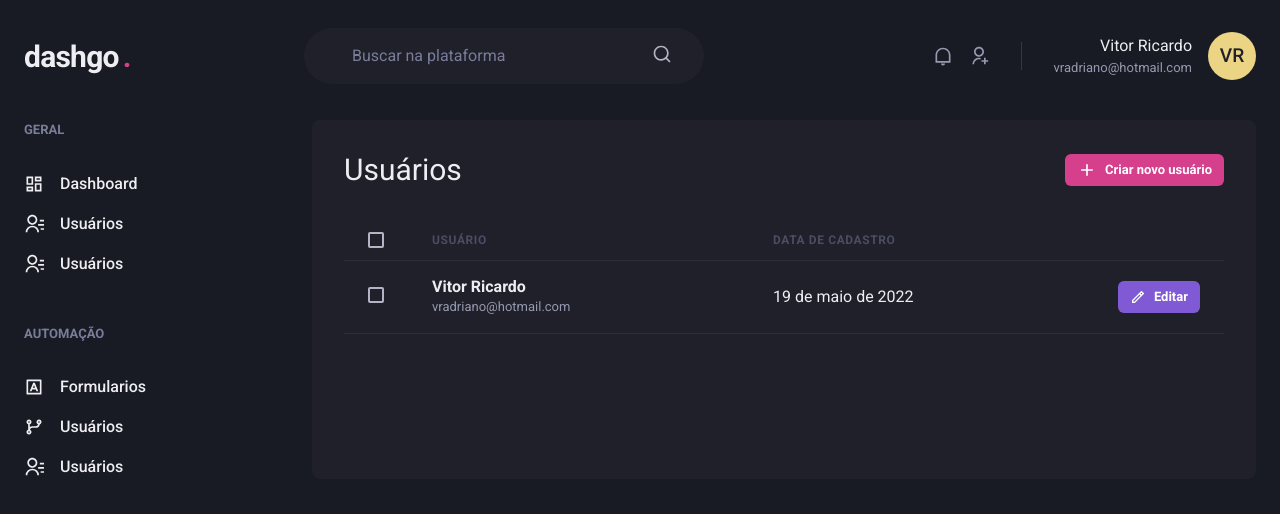
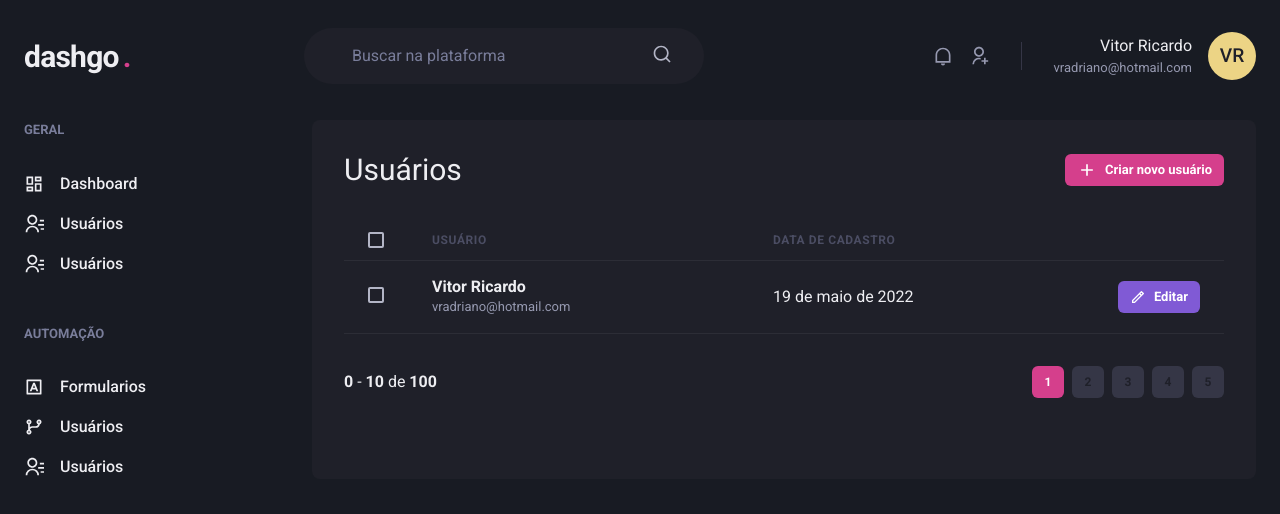
Before and after one commit to vradriano/dashgo, a Next.js app: page /users in a window 1280 px wide. Shown: the top 514 px of the page. Built offline with nearby package versions, Linux system fonts and the light colour scheme.

Commit message:
Pagination

```diff
--- /dev/null
+++ b/src/components/Pagination/index.tsx
@@ -0,0 +1,76 @@
+import { Stack, Button, Box } from '@chakra-ui/react'
+
+export default function Pagination() {
+  return (
+    <Stack
+      direction="row"
+      mt="8"
+      justify="space-between"
+      align="center"
+      spacing="6"
+    >
+      <Box>
+        <strong>0</strong> - <strong>10</strong> de <strong>100</strong>
+      </Box>
+      <Stack direction="row" spacing="2">
+        <Button
+          size="sm"
+          fontSize="xs"
+          width="4"
+          colorScheme="pink"
+          disabled
+          _disabled={{
+            bgColor: 'pink.500',
+            cursor: 'default'
+          }}
+        >
+          1
+        </Button>
+        <Button
+          size="sm"
+          fontSize="xs"
+          width="4"
+          bgColor="gray.700"
+          _hover={{
+            bg: 'gray.500'
+          }}
+        >
+          2
+        </Button>
+        <Button
+          size="sm"
+          fontSize="xs"
+          width="4"
+          bgColor="gray.700"
+          _hover={{
+            bg: 'gray.500'
+          }}
+        >
+          3
+        </Button>
+        <Button
+          size="sm"
+          fontSize="xs"
+          width="4"
+          bgColor="gray.700"
+          _hover={{
+            bg: 'gray.500'
+          }}
+        >
+          4
+        </Button>
+        <Button
+          size="sm"
+          fontSize="xs"
+          width="4"
+          bgColor="gray.700"
+          _hover={{
+            bg: 'gray.500'
+          }}
+        >
+          5
+        </Button>
+      </Stack>
+    </Stack>
+  )
+}
--- a/src/pages/users/index.tsx
+++ b/src/pages/users/index.tsx
@@ -1,5 +1,6 @@
 import Header from '../../components/Header'
 import Sidebar from '../../components/Sidebar'
+import Pagination from '../../components/Pagination'
 import { Box, Button, Checkbox, Flex, Heading, Icon, Table, Tbody, Td, Text, Th, Thead, Tr } from '@chakra-ui/react'
 import { RiAddLine, RiPencilLine } from "react-icons/ri"
 
@@ -63,6 +64,8 @@
               </Tr>
             </Tbody>
           </Table>
+
+          <Pagination />
         </Box>
 
 
```
